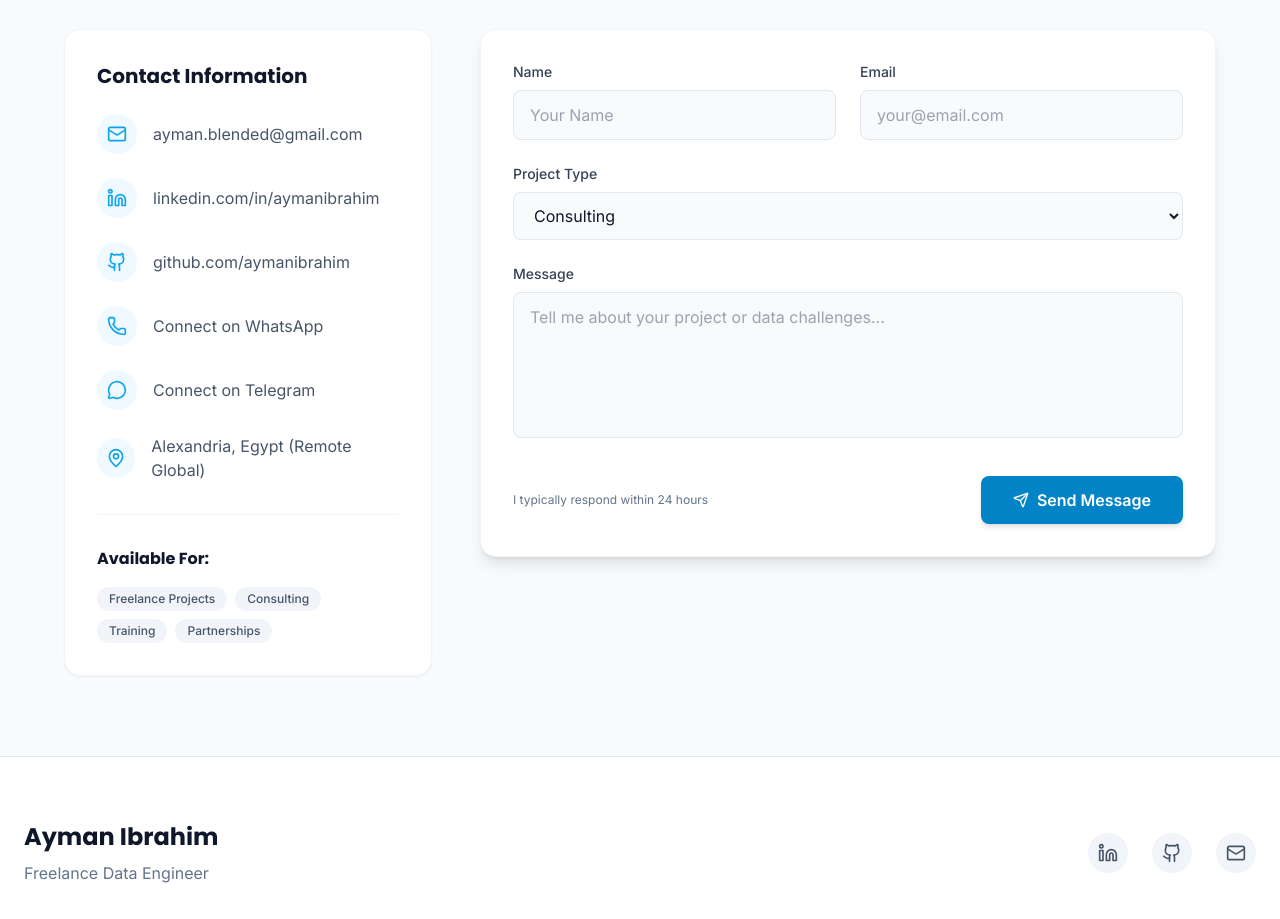
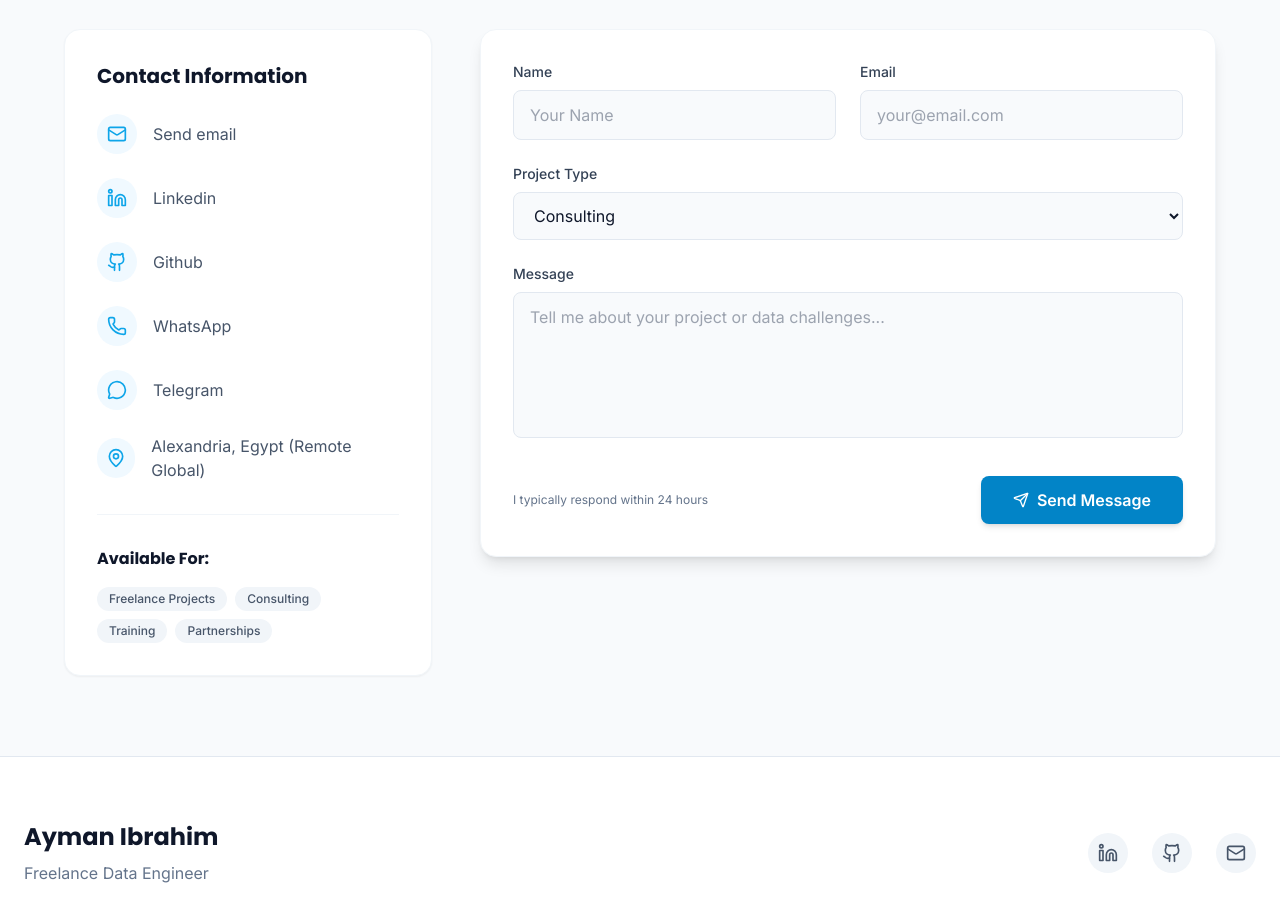
Before and after one commit to aymanibrahim/portfolio, a React (Vite) app: page / in a window 1280 px wide. Shown: the part 8000-8919 px from the top of the page. Built offline with nearby package versions, Linux system fonts and the light colour scheme.

Commit message:
Fix contact links

```diff
--- a/components/Contact.tsx
+++ b/components/Contact.tsx
@@ -84,35 +84,35 @@ const Contact: React.FC = () => {
                             <div className="w-10 h-10 bg-primary-50 dark:bg-slate-800 rounded-full flex items-center justify-center mr-4">
                                 <Mail className="w-5 h-5 text-primary-500" />
                             </div>
-                            <span>ayman.blended@gmail.com</span>
+                            <span>Send email</span>
                         </a>
 
                          <a href="https://linkedin.com/in/aymanibrahim" target="_blank" rel="noopener noreferrer" className="flex items-center text-slate-600 dark:text-slate-300 hover:text-primary-600 dark:hover:text-primary-400 transition-colors">
                             <div className="w-10 h-10 bg-primary-50 dark:bg-slate-800 rounded-full flex items-center justify-center mr-4">
                                 <Linkedin className="w-5 h-5 text-primary-500" />
                             </div>
-                            <span>linkedin.com/in/aymanibrahim</span>
+                            <span>Linkedin</span>
                         </a>
 
                         <a href="https://github.com/aymanibrahim" target="_blank" rel="noopener noreferrer" className="flex items-center text-slate-600 dark:text-slate-300 hover:text-primary-600 dark:hover:text-primary-400 transition-colors">
                             <div className="w-10 h-10 bg-primary-50 dark:bg-slate-800 rounded-full flex items-center justify-center mr-4">
                                 <Github className="w-5 h-5 text-primary-500" />
                             </div>
-                            <span>github.com/aymanibrahim</span>
+                            <span>Github</span>
                         </a>
 
-                        <a href="https://wa.me/201000000000" target="_blank" rel="noopener noreferrer" className="flex items-center text-slate-600 dark:text-slate-300 hover:text-primary-600 dark:hover:text-primary-400 transition-colors">
+                        <a href="https://wa.me/201017529625" target="_blank" rel="noopener noreferrer" className="flex items-center text-slate-600 dark:text-slate-300 hover:text-primary-600 dark:hover:text-primary-400 transition-colors">
                             <div className="w-10 h-10 bg-primary-50 dark:bg-slate-800 rounded-full flex items-center justify-center mr-4">
                                 <Phone className="w-5 h-5 text-primary-500" />
                             </div>
-                            <span>Connect on WhatsApp</span>
+                            <span>WhatsApp</span>
                         </a>
 
-                        <a href="https://t.me/aymanibrahim" target="_blank" rel="noopener noreferrer" className="flex items-center text-slate-600 dark:text-slate-300 hover:text-primary-600 dark:hover:text-primary-400 transition-colors">
+                        <a href="https://t.me/ayman_ibrahim" target="_blank" rel="noopener noreferrer" className="flex items-center text-slate-600 dark:text-slate-300 hover:text-primary-600 dark:hover:text-primary-400 transition-colors">
                             <div className="w-10 h-10 bg-primary-50 dark:bg-slate-800 rounded-full flex items-center justify-center mr-4">
                                 <MessageCircle className="w-5 h-5 text-primary-500" />
                             </div>
-                            <span>Connect on Telegram</span>
+                            <span>Telegram</span>
                         </a>
 
                          <div className="flex items-center text-slate-600 dark:text-slate-300">
```
